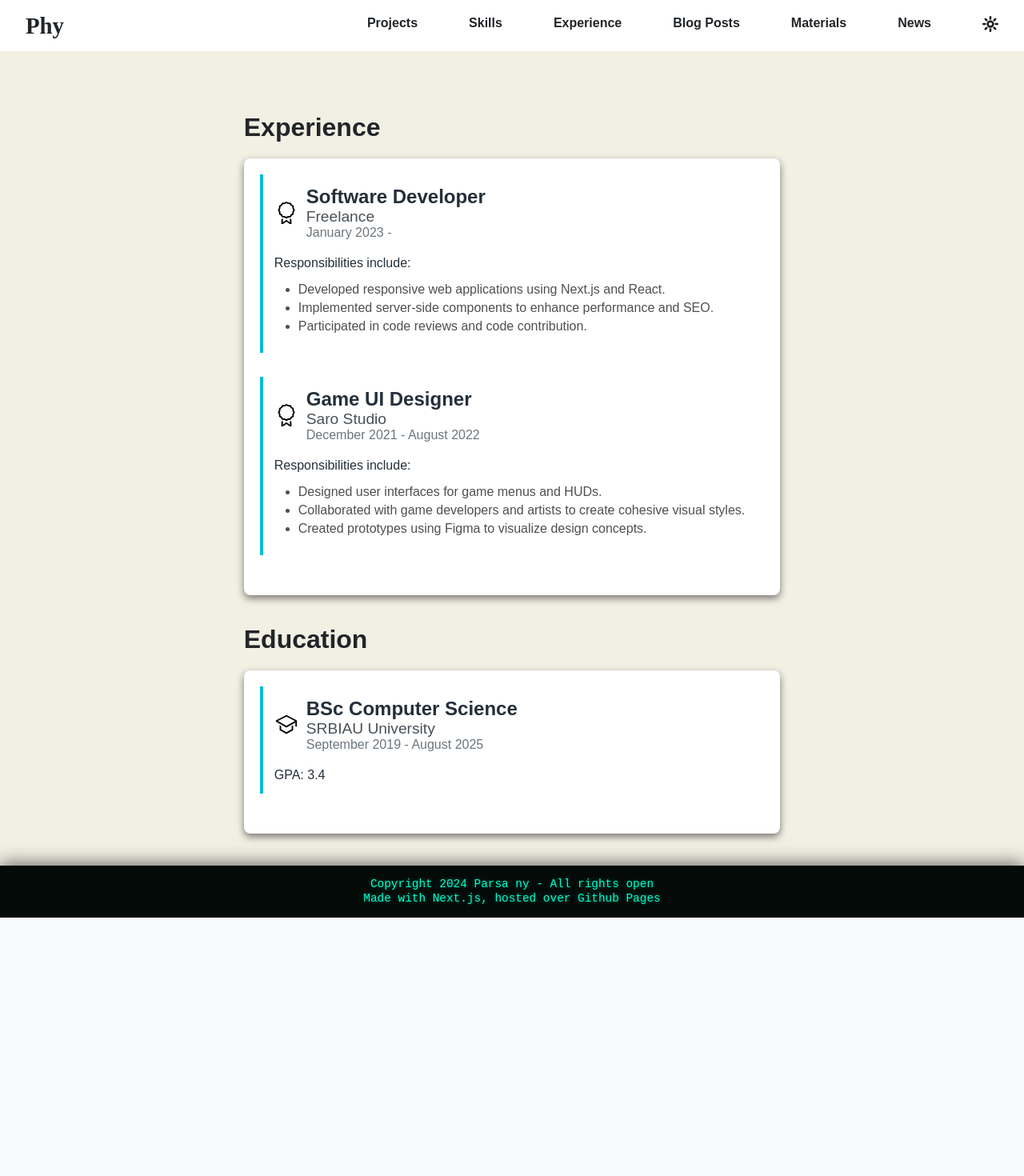
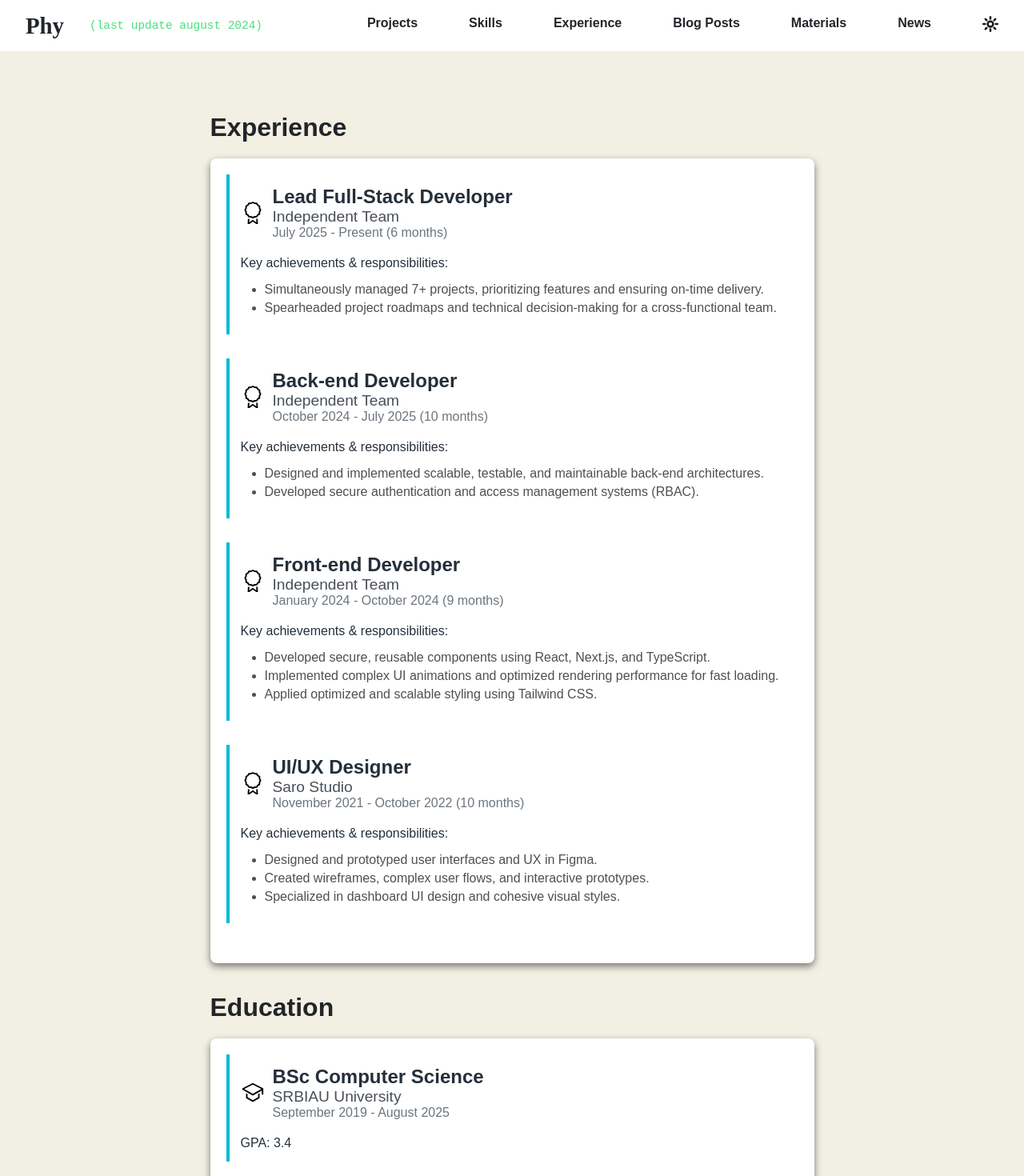
Before and after one commit to parsany/c, a Next.js app: page /experience in a window 1280 px wide. Shown: the top 1470 px of the page at 80% size. Before the commit the page ends 1147 px from the top, so only its background shows below. Built offline with nearby package versions, Linux system fonts and the light colour scheme.

Commit message:
telcalls

```diff
--- a/components/experience.js
+++ b/components/experience.js
@@ -25,23 +25,20 @@ export default function Experience({IsIsolated}) {
               height={30}
             />
             <div className={styles.jobInfo}>
-              <h2 className={styles.jobTitle}>Software Developer</h2>
-              <p className={styles.company}>Freelance</p>
-              <p className={styles.dates}>January 2023 - </p>
+              <h2 className={styles.jobTitle}>Lead Full-Stack Developer</h2>
+              <p className={styles.company}>Independent Team</p>
+              <p className={styles.dates}>July 2025 - Present (6 months)</p>
             </div>
           </div>
           <p className={styles.responsibilitiesTitle}>
-            Responsibilities include:
+            Key achievements & responsibilities:
           </p>
           <ul className={styles.responsibilities}>
             <li className={styles.responsibilitiesItem}>
-              Developed responsive web applications using Next.js and React.
+              Simultaneously managed 7+ projects, prioritizing features and ensuring on-time delivery.
             </li>
             <li className={styles.responsibilitiesItem}>
-              Implemented server-side components to enhance performance and SEO.
-            </li>
-            <li className={styles.responsibilitiesItem}>
-              Participated in code reviews and code contribution.
+              Spearheaded project roadmaps and technical decision-making for a cross-functional team.
             </li>
           </ul>
         </div>
@@ -56,24 +53,82 @@ export default function Experience({IsIsolated}) {
               height={30}
             />
             <div className={styles.jobInfo}>
-              <h2 className={styles.jobTitle}>Game UI Designer</h2>
-              <p className={styles.company}>Saro Studio</p>
-              <p className={styles.dates}>December 2021 - August 2022</p>
+              <h2 className={styles.jobTitle}>Back-end Developer</h2>
+              <p className={styles.company}>Independent Team</p>
+              <p className={styles.dates}>October 2024 - July 2025 (10 months)</p>
             </div>
           </div>
           <p className={styles.responsibilitiesTitle}>
-            Responsibilities include:
+            Key achievements & responsibilities:
           </p>
           <ul className={styles.responsibilities}>
             <li className={styles.responsibilitiesItem}>
-              Designed user interfaces for game menus and HUDs.
+              Designed and implemented scalable, testable, and maintainable back-end architectures.
             </li>
             <li className={styles.responsibilitiesItem}>
-              Collaborated with game developers and artists to create cohesive
-              visual styles.
+              Developed secure authentication and access management systems (RBAC).
+            </li>
+          </ul>
+        </div>
+
+        <div className={styles.job}>
+          <div className={styles.jobHeader}>
+            <Image
+              src="/icons/experience.svg"
+              alt="Experience Icon"
+              className={theme === 'dark' ? styles.icon : styles.icond}
+              width={30}
+              height={30}
+            />
+            <div className={styles.jobInfo}>
+              <h2 className={styles.jobTitle}>Front-end Developer</h2>
+              <p className={styles.company}>Independent Team</p>
+              <p className={styles.dates}>January 2024 - October 2024 (9 months)</p>
+            </div>
+          </div>
+          <p className={styles.responsibilitiesTitle}>
+            Key achievements & responsibilities:
+          </p>
+          <ul className={styles.responsibilities}>
+            <li className={styles.responsibilitiesItem}>
+              Developed secure, reusable components using React, Next.js, and TypeScript.
             </li>
             <li className={styles.responsibilitiesItem}>
-              Created prototypes using Figma to visualize design concepts.
+              Implemented complex UI animations and optimized rendering performance for fast loading.
+            </li>
+            <li className={styles.responsibilitiesItem}>
+              Applied optimized and scalable styling using Tailwind CSS.
+            </li>
+          </ul>
+        </div>
+
+        <div className={styles.job}>
+          <div className={styles.jobHeader}>
+            <Image
+              src="/icons/experience.svg"
+              alt="Experience Icon"
+              className={theme === 'dark' ? styles.icon : styles.icond}
+              width={30}
+              height={30}
+            />
+            <div className={styles.jobInfo}>
+              <h2 className={styles.jobTitle}>UI/UX Designer</h2>
+              <p className={styles.company}>Saro Studio</p>
+              <p className={styles.dates}>November 2021 - October 2022 (10 months)</p>
+            </div>
+          </div>
+          <p className={styles.responsibilitiesTitle}>
+            Key achievements & responsibilities:
+          </p>
+          <ul className={styles.responsibilities}>
+            <li className={styles.responsibilitiesItem}>
+              Designed and prototyped user interfaces and UX in Figma.
+            </li>
+            <li className={styles.responsibilitiesItem}>
+              Created wireframes, complex user flows, and interactive prototypes.
+            </li>
+            <li className={styles.responsibilitiesItem}>
+              Specialized in dashboard UI design and cohesive visual styles.
             </li>
           </ul>
         </div>
--- a/components/navbar.js
+++ b/components/navbar.js
@@ -41,9 +41,14 @@ export default function NavBar() {
   return (
     <header className={Styles.header} role="banner">
   <nav className={Styles.navbar} role="navigation">
-    <Link href="/" className={Styles.logo} onClick={handleLinkClick}>
-      <p>Phy</p>
-    </Link>
+    <div className={Styles.logoContainer}>
+      <Link href="/" className={Styles.logo} onClick={handleLinkClick}>
+        <p>Phy</p>
+      </Link>
+      <span className={Styles.updateText}>
+        (last update august 2024)
+      </span>
+    </div>
 
     <div className={Styles.mobileControls}>
       <a onClick={toggleTheme} className={Styles.toggleMode}>
--- a/package.json
+++ b/package.json
@@ -9,6 +9,7 @@
     "lint": "next lint"
   },
   "dependencies": {
+    "lucide-react": "^0.563.0",
     "next": "^15.0.3",
     "react": "^18.3.1",
     "react-dom": "^18.3.1",
--- a/styles/Navbar.module.css
+++ b/styles/Navbar.module.css
@@ -16,13 +16,13 @@
   color: var(--text-color);
 }
 
-.toggleMode{
+.toggleMode {
   transition: all ease-in-out 0.2s;
 }
 
 .toggleMode:hover {
   cursor: pointer;
-  filter:  contrast(1.5);
+  filter: contrast(1.5);
 }
 
 .togglecolor {
@@ -33,7 +33,6 @@
 .togglecolor image:hover {
   cursor: pointer;
 }
-
 
 .navlist {
   display: flex;
@@ -58,6 +57,12 @@
   transition: color 0.2s ease-in-out;
 }
 
+.logoContainer {
+  display: flex;
+  align-items: center;
+  gap: 0.5rem;
+}
+
 .navitem:hover {
   color: #dddb5d;
 }
@@ -69,6 +74,14 @@
   font-family: "Dancing Script", cursive;
   font-size: 1.8rem;
   text-decoration: none;
+}
+
+.updateText {
+  font-family: "Courier New", Courier, monospace;
+  color: #4ade80; /* A modern green color */
+  font-size: 0.9rem;
+  margin-left: 0.5rem;
+  font-weight: normal;
 }
 
 .hamburger {
@@ -101,13 +114,11 @@
   transform: rotate(-45deg) translateY(-8px);
 }
 
-
 .mobileControls {
   display: flex;
   align-items: center;
   gap: 1rem;
 }
-
 
 .toggleMode {
   transition: all ease-in-out 0.2s;
@@ -122,7 +133,6 @@
   filter: invert();
   margin: auto;
 }
-
 
 @media (min-width: 851px) {
   .mobileControls {
@@ -150,7 +160,9 @@
     width: 100%;
     padding: 1rem 0;
     z-index: 100;
-    transition: max-height 0.3s ease-in-out, background-color 0.3s ease-in-out;
+    transition:
+      max-height 0.3s ease-in-out,
+      background-color 0.3s ease-in-out;
   }
 
   .navlistOpen {
@@ -176,7 +188,9 @@
     width: 100%;
     padding: 1rem 0;
     z-index: 100;
-    transition: max-height 0.3s ease-in-out, background-color 0.3s ease-in-out;
+    transition:
+      max-height 0.3s ease-in-out,
+      background-color 0.3s ease-in-out;
   }
 
   .navlistOpen {
```
Also changed, not shown: components/MainCard.js (+11 -2 lines), 1 other file (tests, documents, lock files or other folders).
